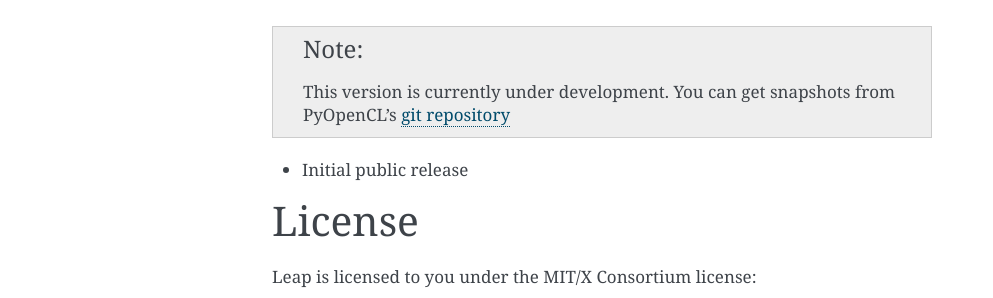
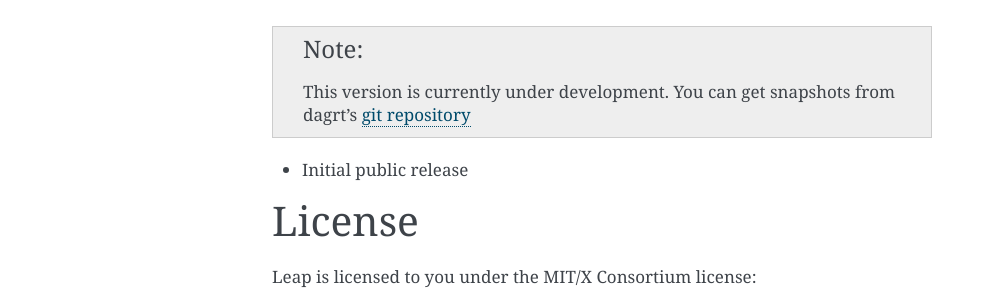
Before and after one commit to inducer/dagrt, a Sphinx documentation site: the page built from doc/misc.rst, in a window 1280 px wide. Shown: the part 589-887 px from the top of the page, without its empty margins (148-1141 px from the left). Built offline with Sphinx 7.4.7, drawn with Linux system fonts in a browser that asks for light colours.

Commit message:
Fix repo URL link in docs

```diff
--- a/doc/misc.rst
+++ b/doc/misc.rst
@@ -27,7 +27,7 @@
 .. note::
 
     This version is currently under development. You can get snapshots from
-    PyOpenCL's `git repository <https://github.com/pyopencl/pyopencl>`_
+    dagrt's `git repository <https://github.com/inducer/dagrt>`_
 
 * Initial public release
 
```
